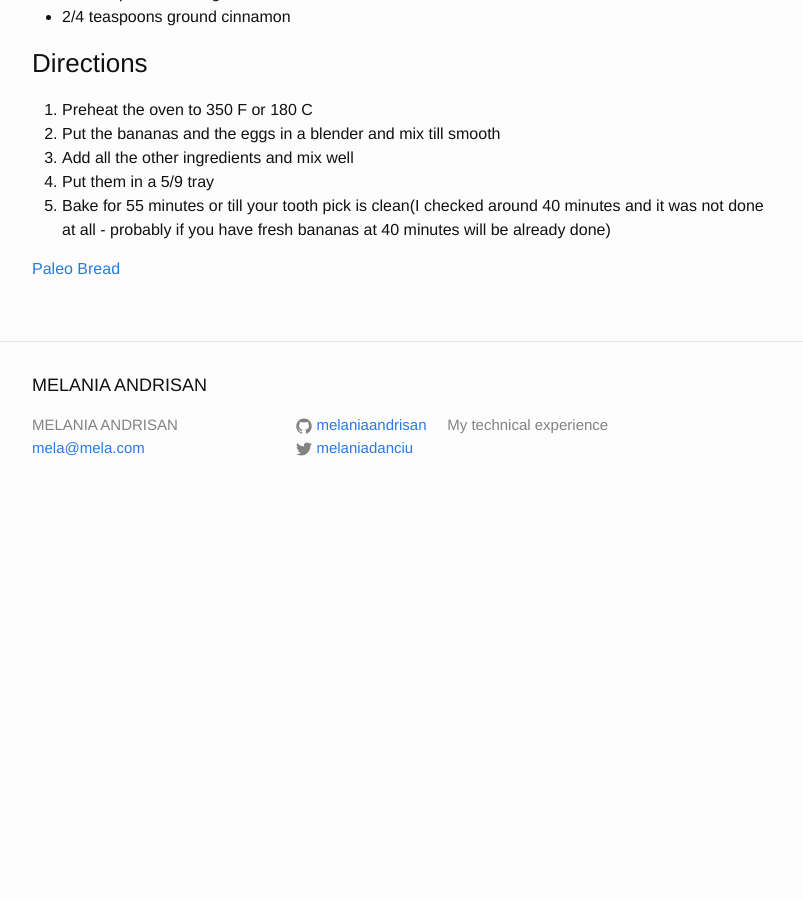
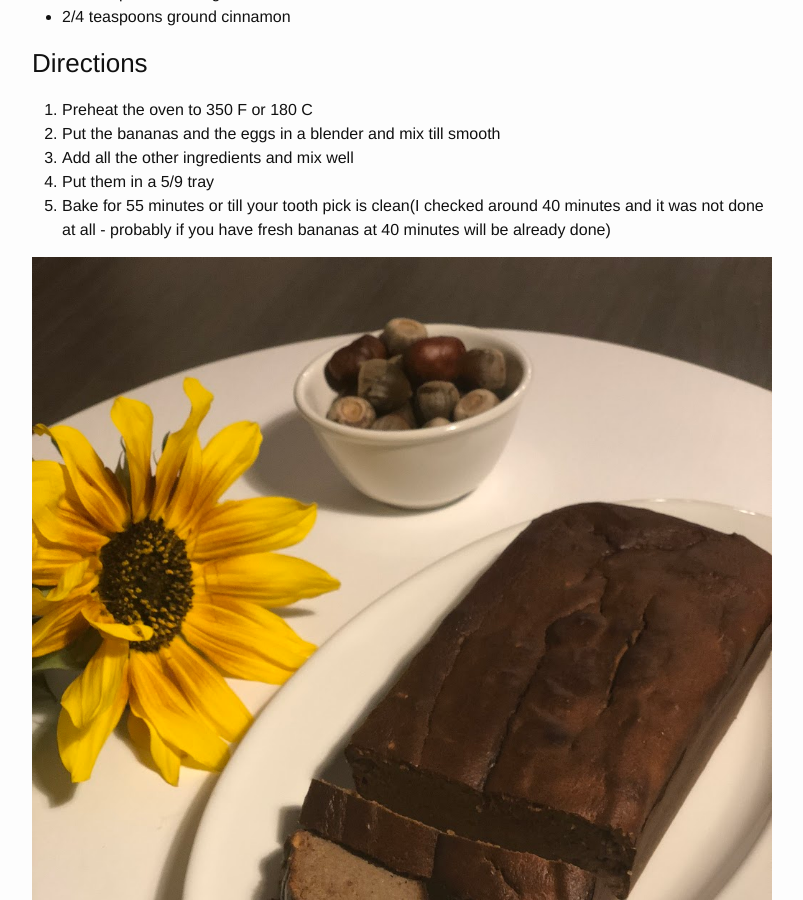
Before and after one commit to melaniaandrisan/melaniaandrisan.github.io, a Jekyll site: the page built from _posts/2018-09-25-Paleo-banana-bread.md, in a window 1280 px wide and 900 px high, scrolled down 393 px. Shown: the whole window, without its empty margins (238-1041 px from the left). Built offline with Jekyll 4.4.1, drawn with Linux system fonts in a browser that asks for light colours; comment, search, counter and statistics services are not loaded; before the commit the page ends 912 px from its top, so only the background shows below that.

Commit message:
Update 2018-09-25-Paleo-banana-bread.md

```diff
--- a/_posts/2018-09-25-Paleo-banana-bread.md
+++ b/_posts/2018-09-25-Paleo-banana-bread.md
@@ -26,4 +26,4 @@ title: "Paleo Almond Butter Banana Bread"
 5. Bake for 55 minutes or till your tooth pick is clean(I checked around 40 minutes and it was not done at all - probably if you have fresh bananas at 40 minutes will be already done)
 
 
-[Paleo Bread]({{ site.url }}/assets/paleo_banana_bread.JPG)
+![Paleo Bread]({{ site.url }}/assets/paleo_banana_bread.JPG)
```
